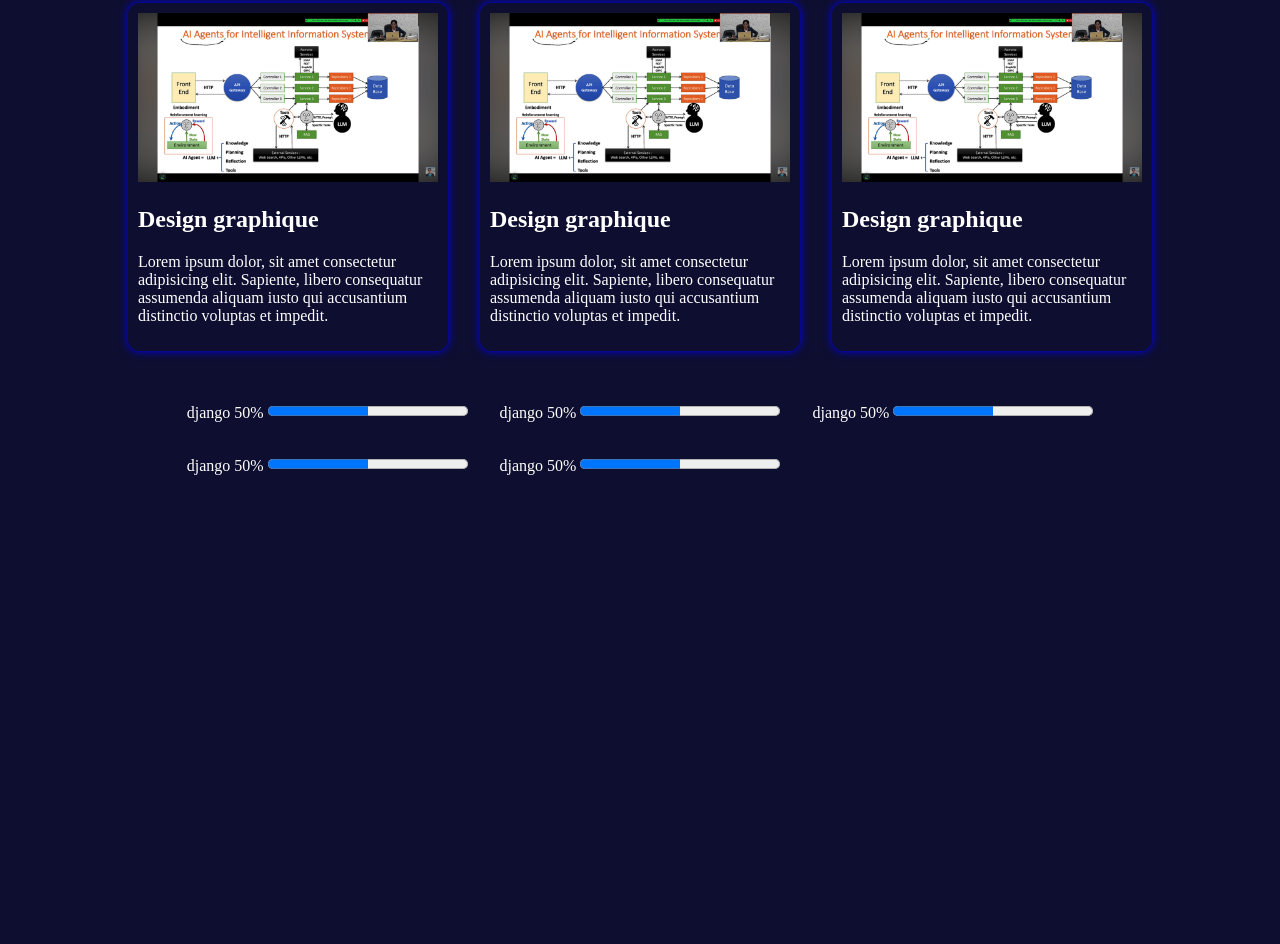
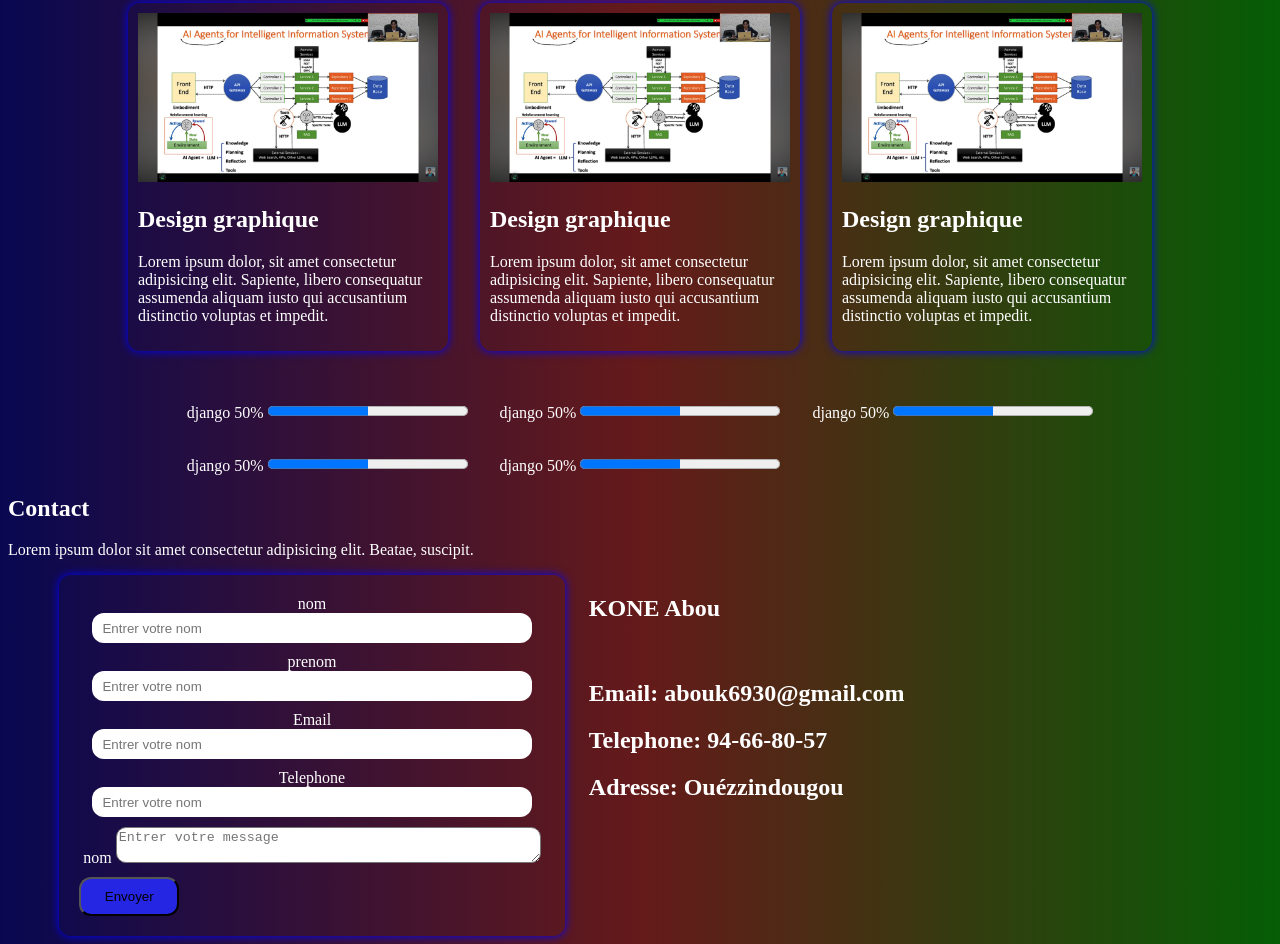
Before and after one commit to akdev3976-cmyk/portfolio, a plain HTML site: page src/pages/index.html in a window 1280 px wide. Shown: the part 897-1841 px from the top of the page. Before the commit the page ends 1380 px from the top, so only its background shows below. Drawn offline with Linux system fonts and the light colour scheme.

Commit message:
mon portfolio

```diff
--- a/src/assets/css/style.css
+++ b/src/assets/css/style.css
@@ -1,6 +1,28 @@
+
+
+
+
+
+
+
+
+
+
 body{
-    background-color: rgb(14, 14, 49);
+    background: linear-gradient( to left, rgb(8, 8, 81), rgb(101, 26, 26), rgb(5, 93, 5));
     color: #fff;
+    animation-name: backgroundAnimation;
+    animation-duration: 3s;
+    animation-iteration-count: infinite;
+}
+
+@keyframes backgroundAnimation {
+    from{
+        background: linear-gradient( to left, rgb(8, 8, 81), rgb(101, 26, 26), rgb(5, 93, 5));
+    }
+    to{
+        background: linear-gradient( to right, rgb(8, 8, 81), rgb(101, 26, 26), rgb(5, 93, 5));
+    }
 }
 
 .titre{
@@ -60,6 +82,7 @@ img{
 }
 
 .btn{
+    width: 100px;
     background-color: rgb(37, 37, 228);
     padding: 10px;
     border-radius:12px;
@@ -234,3 +257,41 @@ img{
     gap:2rem;
     margin-top: 50px;
 }
+
+
+
+.contact{
+    display: grid;
+    grid-template-columns: 40% 50%;
+    gap:1.5rem;
+    justify-content: center;
+}
+
+.formulaire{
+    box-shadow: 0px 0px 10px 0px blue;
+    border-radius: 12px;
+    padding: 20px;
+}
+
+.formulaire div{
+    width: 100%;
+    height: auto;
+    margin-bottom: 10px;
+    text-align:center;
+}
+.formulaire .input{
+    border: none;
+    border-radius: 12px;
+    width: 90%;
+    height: 10px;
+    padding: 10px;
+}
+
+.formulaire input:hover{
+    box-shadow: 0px 0px 10px 0px rgb(5, 203, 252);
+}
+
+.formulaire textarea{
+    width: 90%;
+    border-radius: 10px;
+}
--- a/src/pages/index.html
+++ b/src/pages/index.html
@@ -133,7 +133,49 @@
             </div>
         </div>
 
-        <section>
+        <section >
+            <div>
+                <h1>Contact</h1>
+                <p>Lorem ipsum dolor sit amet consectetur adipisicing elit. Beatae, suscipit.</p>
+            </div>
+            <div class="contact">
+                <div class="formulaire">
+                    <form>
+                        <div>
+                            <label for="nom"> nom</label>
+                            <input class="input" id="nom" type="text" placeholder="Entrer votre nom">
+                        </div>
+
+                        <div>
+                            <label for="prenom"> prenom</label>
+                            <input class="input" id="prenom" type="text" placeholder="Entrer votre nom">
+                        </div>
+
+                        <div>
+                            <label for="email"> Email</label>
+                            <input class="input" id="email" type="email" placeholder="Entrer votre nom">
+                        </div>
+
+                         <div>
+                            <label for="telephone"> Telephone</label>
+                            <input class="input" id="telephone" type="number" placeholder="Entrer votre nom">
+                        </div>
+
+                        <div>
+                            <label for="nom"> nom</label>
+                            <textarea name="" id="" placeholder="Entrer votre message"></textarea>
+                        </div>
+                        <input type="submit" class="btn" value="Envoyer">
+                    </form>
+                </div>
+
+                <div>
+                    <h1> KONE Abou</h1> <br>
+                    <h2>Email: abouk6930@gmail.com</h2>
+                    <h2>Telephone: 94-66-80-57</h2>
+                    <h2>Adresse: Ouézzindougou</h2>
+                </div>
+            </div>
 
         </section>
 
```
